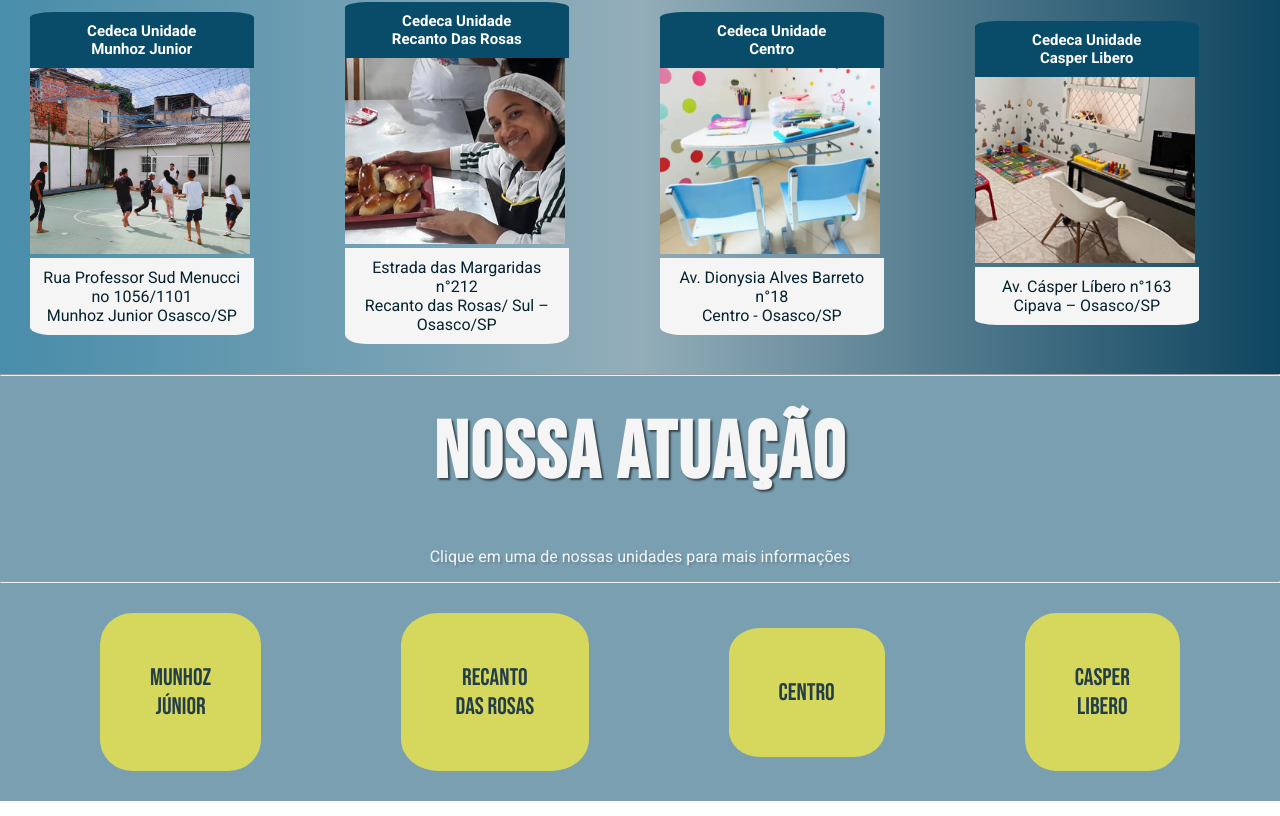
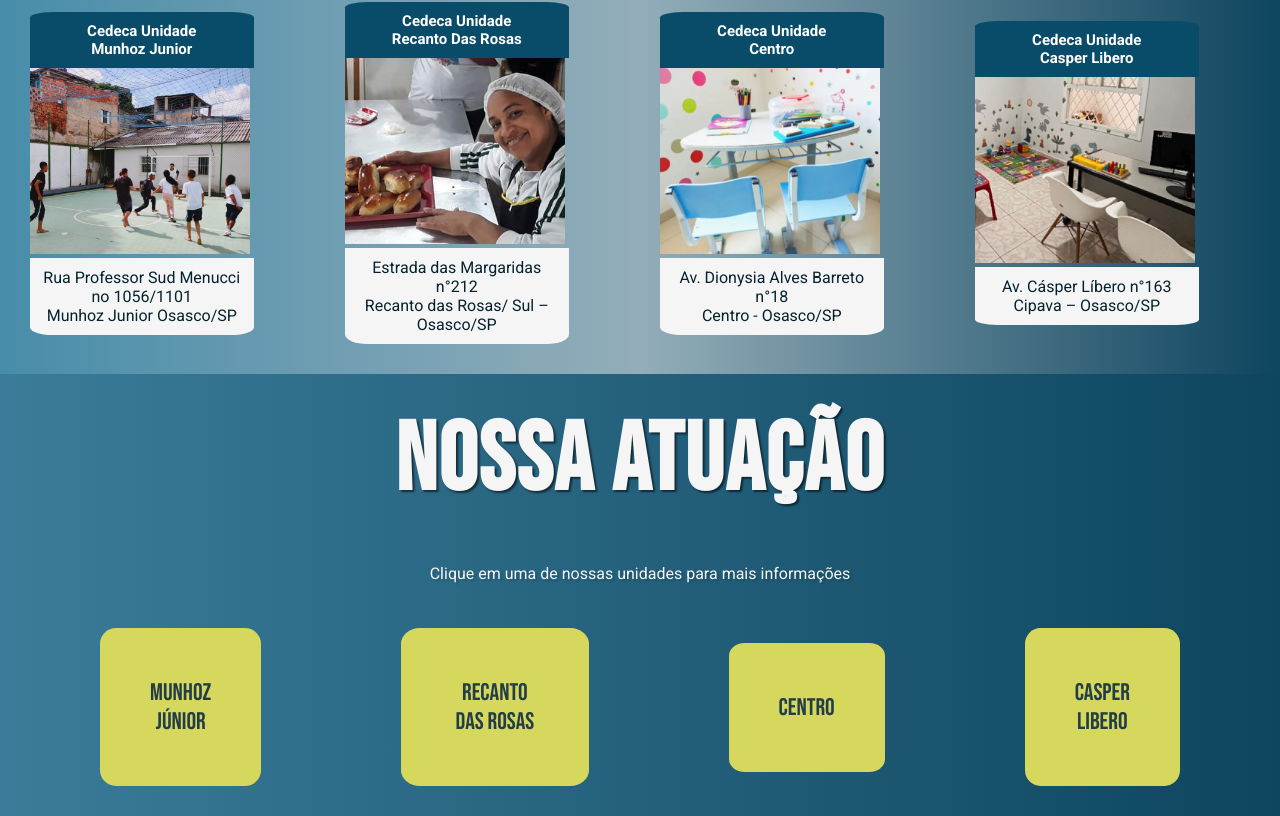
Before and after one commit to devPabloEdu/CedecaOsasco, a React (Create React App) app: page / in a window 1280 px wide. Shown: the part 2301-3117 px from the top of the page. Built offline with nearby package versions, Linux system fonts and the light colour scheme.

Commit message:
Adicionando setas

```diff
--- a/src/Components/NossaAtuacao.tsx
+++ b/src/Components/NossaAtuacao.tsx
@@ -14,28 +14,38 @@ function NossaAtuacao() {
 
     return (<div id="Nossaatuacao">
         <div className="BotoesBox">
-            <hr />
             <h1>NOSSA ATUAÇÃO</h1>
             <p>Clique em uma de nossas unidades para mais informações</p>
-            <hr />
             <div className="Boxbuttonsdisplay">
                 <div>
-                    <button onClick={()=> handleButtonClick("MunhozJr")}>
+                    <button
+                        onClick={() => handleButtonClick("MunhozJr")}
+                        className={activeDiv === "MunhozJr" ? "active" : ""}
+                    >
                         Munhoz Júnior
                     </button>
                 </div>
                 <div>
-                    <button onClick={()=> handleButtonClick("RecantoRosas")}>
+                    <button
+                        onClick={() => handleButtonClick("RecantoRosas")}
+                        className={activeDiv === "RecantoRosas" ? "active" : ""}
+                    >
                         Recanto das Rosas
                     </button>
                 </div>
                 <div>
-                    <button onClick={()=> handleButtonClick("Centro")}>
+                    <button
+                        onClick={() => handleButtonClick("Centro")}
+                        className={activeDiv === "Centro" ? "active" : ""}
+                    >
                         Centro
                     </button>
                 </div>
                 <div>
-                    <button onClick={()=> handleButtonClick("Casperlibero")}>
+                    <button
+                        onClick={() => handleButtonClick("Casperlibero")}
+                        className={activeDiv === "Casperlibero" ? "active" : ""}
+                    >
                         Casper Libero
                     </button>
                 </div>
--- a/src/Styles/Nossatuacao.css
+++ b/src/Styles/Nossatuacao.css
@@ -6,14 +6,14 @@
 @import url('https://fonts.googleapis.com/css2?family=Bebas+Neue&family=Dancing+Script:wght@400..700&family=Kanit:ital,wght@0,100;0,200;0,300;0,400;0,500;0,600;0,700;0,800;0,900;1,100;1,200;1,300;1,400;1,500;1,600;1,700;1,800;1,900&family=Roboto+Mono:ital,wght@0,100..700;1,100..700&family=Roboto:ital,wght@0,100;0,300;0,400;0,500;0,700;0,900;1,100;1,300;1,400;1,500;1,700;1,900&display=swap');
 
 .BotoesBox{
-    background-color: #799fb1;
+    background-image: linear-gradient(to right, #3a7c99,#0e455f);
 }
 .BotoesBox h1{
     text-align: center;
     padding: 30px;
     font-family: "Bebas Neue", serif;
     color: whitesmoke;
-    font-size: 5em;
+    font-size: 6em;
     text-shadow: rgba(0, 0, 0, 0.568) 2px 2px 2px;
     letter-spacing: 2px;
 }
@@ -21,7 +21,6 @@
     font-family: "roboto" ;
     color: whitesmoke;
     text-align: center;
-    font-size: 1em;
     padding: 15px;
     text-shadow: rgba(0, 0, 0, 0.158) 2px 2px 2px;
 }
@@ -35,7 +34,7 @@
 .Boxbuttonsdisplay button{
     margin-left: 70px;
     margin-right: 70px;
-    border-radius: 20%;
+    border-radius: 10%;
     padding: 50px;
     font-size: 1.5em;
     cursor: pointer;
@@ -47,6 +46,25 @@
     background-color: #83853c;
     color: whitesmoke;
 }
+.Boxbuttonsdisplay button.active {
+    position: relative; /* Necessário para posicionar a seta */
+    background-color: #83853c;
+    color: whitesmoke;
+}
+
+.Boxbuttonsdisplay button.active::after {
+    content: "";
+    position: absolute;
+    bottom: -15px; /* Ajuste conforme necessário */
+    left: 50%;
+    transform: translateX(-50%);
+    width: 0;
+    height: 0;
+    border-left: 50px solid transparent;
+    border-right: 50px solid transparent;
+    border-top: 50px solid #83853c; /* Cor da seta */
+}
+
 
 /* ESTILOS DO MUNHOZ JUNIOR */
 .backgroundbox{
```
Also changed, not shown: src/Styles/Imgdefundo.css (line endings or trailing spaces), src/Styles/Linhadotempo.css (line endings or trailing spaces), src/Styles/Ondenosencontrar.css (line endings or trailing spaces).
